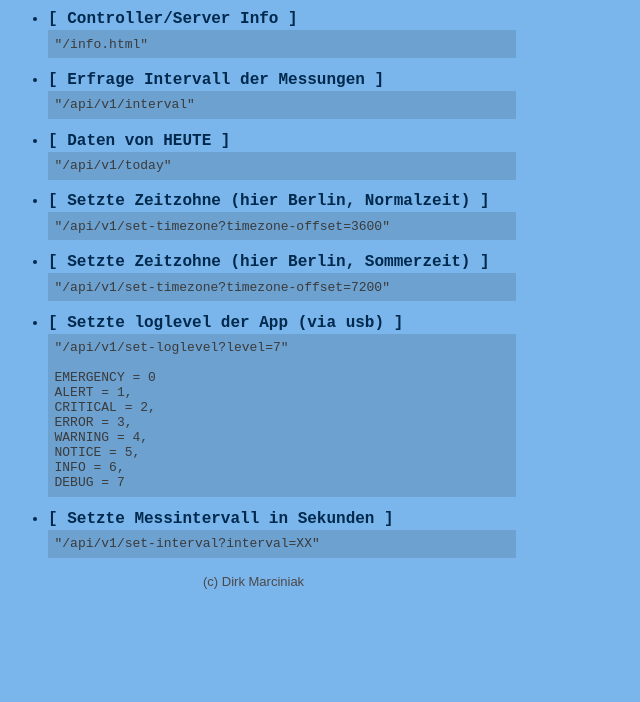
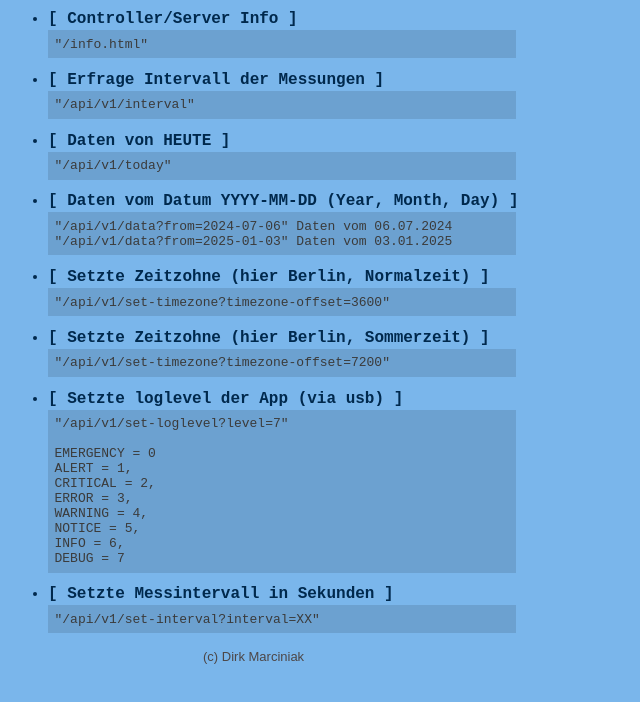
Before and after one commit to dmarc0001/h2o-presure-esp, a plain HTML site: page data/www/index.html in a window 1280 px wide. Shown: the part 156-858 px from the top of the page, without its empty margins (0-640 px from the left). Before the commit the page ends 800 px from the top, so only its background shows below. Drawn offline with Linux system fonts and the light colour scheme.

Commit message:
small corrections

```diff
--- a/data/www/index.html
+++ b/data/www/index.html
@@ -34,12 +34,21 @@
       <div class="code">
         "/api/v1/interval"
       </div>
-
       <li>
-        <a href="/api/v1/today">Daten von HEUTE</a>
+        <a href="/api/v1/today">
+          Daten von HEUTE</a>
         <div class="code">
           "/api/v1/today"
         </div>
+      </li>
+      <li>
+        <a href="/api/v1/data?from=2024-06-06">
+          Daten vom Datum YYYY-MM-DD (Year, Month, Day)</a>
+        <div class="code">
+          "/api/v1/data?from=2024-07-06" Daten vom 06.07.2024
+          "/api/v1/data?from=2025-01-03" Daten vom 03.01.2025
+        </div>
+        </a>
       </li>
       <li>
         <a href="/api/v1/set-timezone?timezone-offset=3600">
```
Also changed, not shown: 1 other file.
